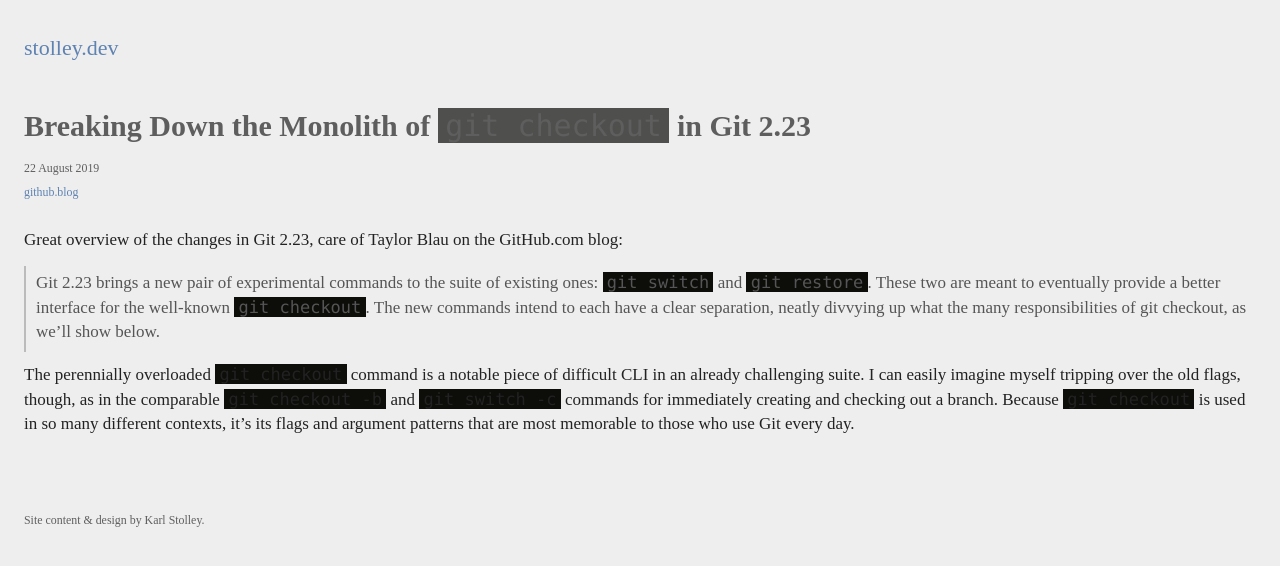
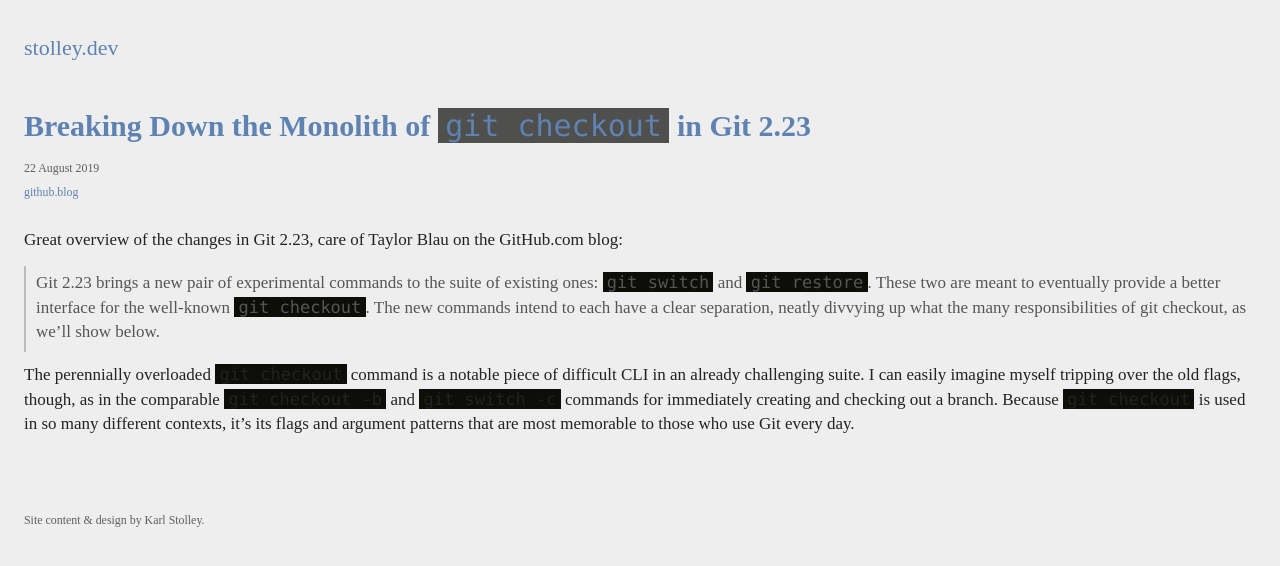
Before and after one commit to karlstolley/stolley.dev, a Jekyll site: the page built from _posts/2019-08-22-breaking-down-the-monolith-of-git-checkout-in-git-223.md, in a window 1280 px wide. Shown: the top 566 px of the page. Built offline with Jekyll 4.4.1, drawn with Linux system fonts in a browser that asks for light colours; some web fonts are replaced.

Commit message:
Streamline and simplify layouts and includes

```diff
--- a/_includes/footer.html
+++ b/_includes/footer.html
@@ -1,4 +1,8 @@
+  </main>
+
 <footer id="footer">
   <small>Site content &amp; design by Karl Stolley.</small>
 </footer>
 <script src="/assets/js/site.js"></script>
+</body>
+</html>
--- a/_includes/head.html
+++ /dev/null
@@ -1,9 +0,0 @@
-<!DOCTYPE html>
-<html lang="en">
-<head>
-  <title>{% if page.title %}{{ page.title}}: {% endif %}stolley.dev</title>
-  <meta charset="utf-8" />
-  <meta name="viewport" content="width=device-width,initial-scale=1.0,shrink-to-fit=no" />
-  <link rel="stylesheet" href="/assets/css/screen.css" />
-  <link rel="stylesheet" href="https://use.typekit.net/wxg6qvw.css">
-</head>
--- a/_includes/header.html
+++ b/_includes/header.html
@@ -1,3 +1,14 @@
-<header id="header">
-  <h1><a href="https://stolley.dev/">stolley.dev</a></h1>
-</header>
+<!DOCTYPE html>
+<html lang="en">
+<head>
+  <title>{% if page.title %}{{ page.title}}: {% endif %}stolley.dev</title>
+  <meta charset="utf-8" />
+  <meta name="viewport" content="width=device-width,initial-scale=1.0,shrink-to-fit=no" />
+  <link rel="stylesheet" href="/assets/css/screen.css" />
+  <link rel="stylesheet" href="https://use.typekit.net/wxg6qvw.css">
+</head>
+<body class="{{ page.categories | join: " " }}">
+  <header id="header">
+    <h1><a href="https://stolley.dev/">stolley.dev</a></h1>
+  </header>
+  <main id="content">
--- a/_layouts/linked.html
+++ b/_layouts/linked.html
@@ -1,12 +1,9 @@
-{% include head.html %}
-
-<body class="linked">
-
   {% include header.html %}
 
-  <main id="content">
+  <!-- With leaner layout -->
+  <article class="{{ page.categories }}">
     <header>
-      <h1>{{ page.title | markdownify }}</h1>
+      <h1><a href="{{ page.link }}">{{ page.title | markdownify }}</a></h1>
       <ul class="meta">
         {% assign link_parts = page.link | split: "/" %}
         <li>{{ page.date | date: "%-d %B %Y" }}</li>
@@ -14,10 +11,7 @@
       </ul>
     </header>
     {{ content }}
-  </main>
+  </article>
 
   {% include aside.html %}
   {% include footer.html %}
-
-</body>
-</html>
```
Also changed, not shown: _layouts/post.html (+2 -9 lines).
